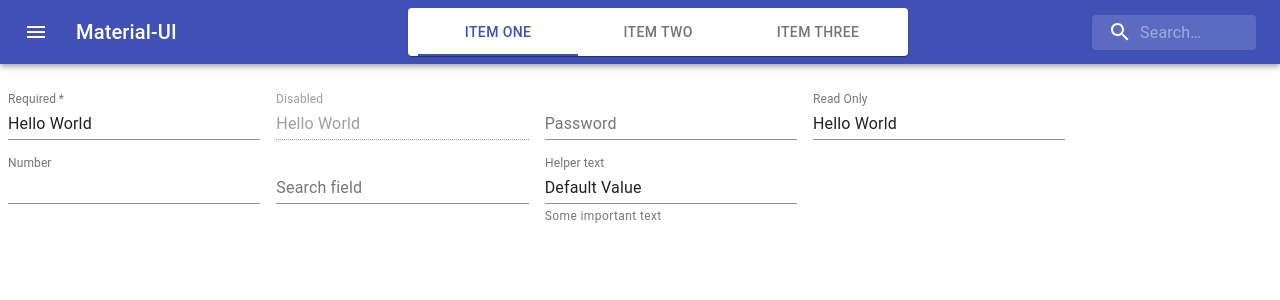
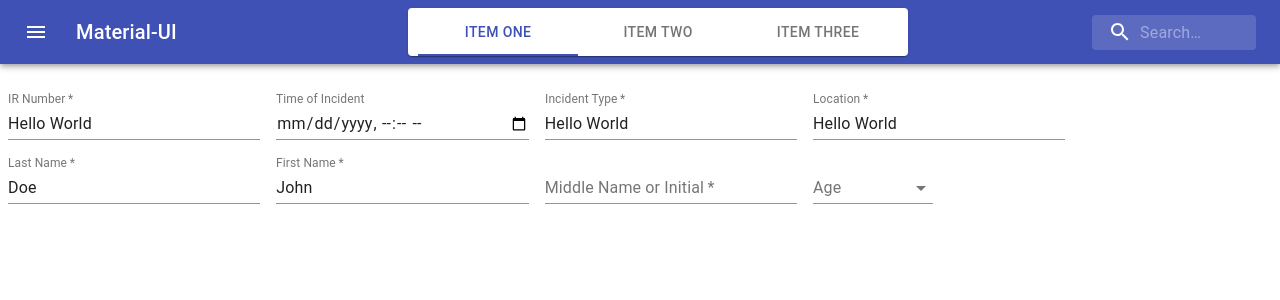
Before and after one commit to zhatch5201/rms-home, a React (Create React App) app: page / in a window 1280 px wide. Shown: the top 300 px of the page. Built offline with nearby package versions, Linux system fonts and the light colour scheme.

Commit message:
working on incidence form but mac dying

```diff
--- a/src/Components/incidence_form.js
+++ b/src/Components/incidence_form.js
@@ -1,6 +1,11 @@
 import React from 'react';
 import TextField from '@material-ui/core/TextField';
 import { makeStyles } from '@material-ui/core/styles';
+import InputLabel from '@material-ui/core/InputLabel';
+import MenuItem from '@material-ui/core/MenuItem';
+import FormHelperText from '@material-ui/core/FormHelperText';
+import FormControl from '@material-ui/core/FormControl';
+import Select from '@material-ui/core/Select';
 
 const useStyles = makeStyles((theme) => ({
   root: {
@@ -9,15 +14,66 @@ const useStyles = makeStyles((theme) => ({
       width: '25ch',
     },
   },
+  container: {
+    display: 'flex',
+    flexWrap: 'wrap',
+  },
+  textField: {
+    marginLeft: theme.spacing(1),
+    marginRight: theme.spacing(1),
+    width: 200,
+  },
+  formControl: {
+    margin: theme.spacing(1),
+    minWidth: 120,
+  },
+  selectEmpty: {
+    marginTop: theme.spacing(2),
+  },
 }));
 export default function FormPropsTextFields() {
     const classes = useStyles();
+    const [relevance, setRelevance] = React.useState('');
+
+    const handleChange = (event) => {
+      setAge(event.target.value);
+  };
 
     return (
       <form className={classes.root} noValidate autoComplete="off">
         <div>
-          <TextField required id="standard-required" label="Required" defaultValue="Hello World" />
-          <TextField disabled id="standard-disabled" label="Disabled" defaultValue="Hello World" />
+          <TextField required id="standard-required" label="IR Number" defaultValue="Hello World" />
+          <TextField
+            id="datetime-local"
+            label="Time of Incident"
+            type="datetime-local"
+            defaultValue="YYYY-MM-DDT"
+            className={classes.textField}
+            InputLabelProps={{
+              shrink: true,
+            }}
+          />
+          <TextField required id="standard-required" label="Incident Type" defaultValue="Hello World" />
+          <TextField required id="standard-required" label="Location" defaultValue="Hello World" />
+          <TextField required id="standard-required" label="Last Name" defaultValue="Doe" />
+          <TextField required id="standard-required" label="First Name" defaultValue="John" />
+          <TextField required id="standard-required" label="Middle Name or Initial" defaultValue="" />
+          <FormControl className={classes.formControl}>
+            <InputLabel id="demo-simple-select-label">Age</InputLabel>
+            <Select
+              labelId="demo-simple-select-label"
+              id="demo-simple-select"
+              value={relevance}
+              onChange={handleChange}
+            >
+              <MenuItem value={10}>Ten</MenuItem>
+              <MenuItem value={20}>Twenty</MenuItem>
+              <MenuItem value={30}>Thirty</MenuItem>
+            </Select>
+          </FormControl>
+
+
+          {/* <TextField disabled id="standard-disabled" label="Disabled" defaultValue="Hello World" />
           <TextField
             id="standard-password-input"
             label="Password"
@@ -46,7 +102,7 @@ export default function FormPropsTextFields() {
             label="Helper text"
             defaultValue="Default Value"
             helperText="Some important text"
-          />
+          /> */}
         </div>
         </form>
     );
```
